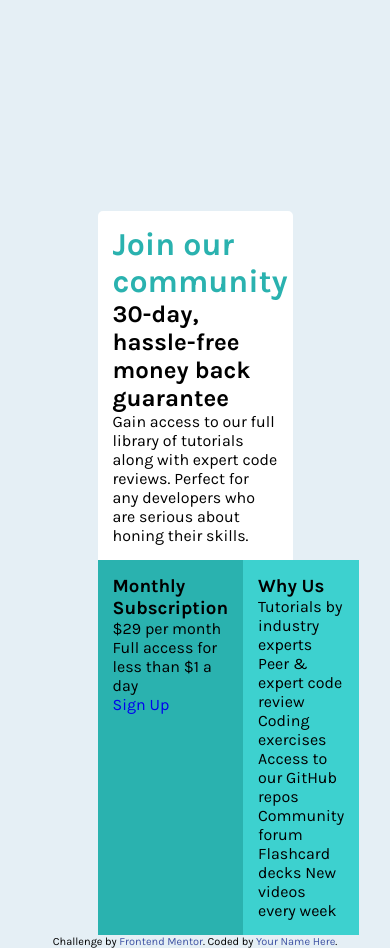
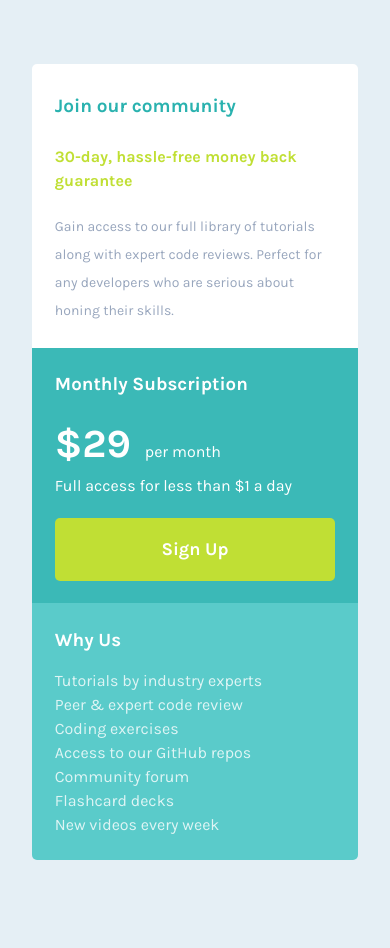
Before and after one commit to Lellien/frontend-mentor-challenge-single-price-grid-component-master, a plain HTML site: page index.html in a window 390 px wide. After the commit the page ends 924 px from the top, so only its background shows below. Drawn offline with Linux system fonts and the light colour scheme.

Commit message:
Restarted layout and styling for mobile design first

```diff
--- a/index.html
+++ b/index.html
@@ -17,37 +17,39 @@
     <title>Frontend Mentor | Single Price Grid Component</title>
   </head>
   <body>
-    <div class="main">
-      <div class="top">
-        <div class="container">
-          <h1>Join our community</h1>
-          <h2>30-day, hassle-free money back guarantee</h2>
+    <div class="container">
+      <section class="community padding">
+        <h1>Join our community</h1>
+        <h2>30-day, hassle-free money back guarantee</h2>
+        <p>
+          Gain access to our full library of tutorials along with expert code
+          reviews. Perfect for any developers who are serious about honing their
+          skills.
+        </p>
+      </section>
+      <section class="info">
+        <div class="info-1 padding">
+          <h3>Monthly Subscription</h3>
           <p>
-            Gain access to our full library of tutorials along with expert code
-            reviews. Perfect for any developers who are serious about honing
-            their skills.
-          </p>
-        </div>
-      </div>
-      <div class="bottom">
-        <div class="bottom-left container">
-          <h3>Monthly Subscription</h3>
-          <div class="cost">
             <span class="price">&dollar;29</span>
             <span class="freq">per month</span>
-          </div>
-          <p class="full-access">Full access for less than &dollar;1 a day</p>
-          <a href="#">Sign Up</a>
+          </p>
+          <p>Full access for less than &dollar;1 a day</p>
+          <a href="#"><button>Sign Up</button></a>
         </div>
-        <div class="bottom-right container">
+        <div class="info-2 padding">
           <h3>Why Us</h3>
-          <p>
-            Tutorials by industry experts Peer &amp; expert code review Coding
-            exercises Access to our GitHub repos Community forum Flashcard decks
-            New videos every week
-          </p>
+          <ul>
+            <li>Tutorials by industry experts</li>
+            <li>Peer &amp; expert code review</li>
+            <li>Coding exercises</li>
+            <li>Access to our GitHub repos</li>
+            <li>Community forum</li>
+            <li>Flashcard decks</li>
+            <li>New videos every week</li>
+          </ul>
         </div>
-      </div>
+      </section>
     </div>
 
     <footer>
--- a/scss/_config.scss
+++ b/scss/_config.scss
@@ -1,8 +1,19 @@
+@use "sass:color";
+
 $font-stack: "Karla", sans-serif;
 $primary-color: hsl(179, 62%, 43%);
 $secondary-color: hsl(71, 73%, 54%);
 $mid-gray: hsl(218, 22%, 67%);
 $light-gray: hsl(204, 43%, 93%);
 
-$desktop-width: 1440px;
-$mobile-width: 375px;
+@mixin bg-effect($color, $lighten: 0%) {
+  background: color.scale(
+    $color,
+    $saturation: -15%,
+    $alpha: -1%,
+    $lightness: $lighten
+  );
+}
+
+// desktop-width 1440px;
+// mobile-width 375px;
--- a/scss/_utils.scss
+++ b/scss/_utils.scss
@@ -1,3 +1,3 @@
-.container {
-  padding: 5%;
+.padding {
+  padding: 7%;
 }
--- a/scss/style.scss
+++ b/scss/style.scss
@@ -1,59 +1,121 @@
-@import "config";
-@import "util";
+@use "sass:color";
+@use "config";
+@use "utils";
 @import url("https://fonts.googleapis.com/css2?family=Karla:ital,wght@0,400;0,700;1,400;1,700&display=swap");
 
+*,
+*::before,
+*::after {
+  box-sizing: border-box;
+}
+* {
+  margin: 0;
+}
 body {
-  height: 100vh;
-  max-width: 1440px;
-  box-sizing: border-box;
-  margin: 0;
-  padding: 25vh 0;
-  background: $light-gray;
-  font-family: $font-stack;
+  line-height: 1.5;
+  -webkit-font-smoothing: antialiased;
+  padding: 4em 2em;
+  background: config.$light-gray;
+  font-family: config.$font-stack;
   font-size: 16px;
+  color: #ffff;
+  display: flex;
 }
-p {
-  margin: 0;
+
+input,
+button,
+textarea,
+select {
+  font: inherit;
+}
+p,
+h1,
+h2,
+h3,
+h4,
+h5,
+h6 {
+  overflow-wrap: break-word;
 }
 
 a {
   text-decoration: none;
 }
-.main {
-  max-width: 50%;
-  margin: 0 auto;
-  background: #ffff;
-  border-radius: 5px 5px;
 
-  h1,
-  h2,
-  h3,
-  p {
-    margin: 0;
+.container {
+  h1 {
+    color: config.$primary-color;
+    line-height: 2;
+    font-size: 19px;
+    margin-bottom: 20px;
   }
 
-  h1 {
-    color: $primary-color;
+  h2 {
+    color: config.$secondary-color;
+    font-size: 16px;
+    margin-bottom: 20px;
   }
-  .bottom {
-    display: flex;
 
-    &-left {
-      flex: 1;
-      background: $primary-color;
+  .community {
+    @include config.bg-effect(#ffff);
+    border-radius: 5px 5px 0 0;
+    p {
+      color: config.$mid-gray;
+      font-size: 14px;
+      line-height: 2;
+    }
+  }
+
+  .info {
+    h3 {
+      margin-bottom: 15px;
+    }
+    &-1 {
+      @include config.bg-effect(config.$primary-color, 8%);
+
+      /*       a {
+        display: block;
+      }
+ */
+      button {
+        display: block;
+        margin: 20px auto 0;
+        width: 100%;
+        padding: 1em 0;
+        border: none;
+        border-radius: 5px;
+        box-shadow: 1px 1px 5px (0, 0, 0, 0.4);
+        color: #ffff;
+        background: config.$secondary-color;
+        font-weight: 700;
+        font-size: 18px;
+      }
+
+      .price {
+        font-size: 40px;
+        font-weight: 700;
+        margin-right: 10px;
+      }
     }
 
-    &-right {
-      flex: 1;
-      background: lighten($primary-color, 10%);
+    &-2 {
+      @include config.bg-effect(config.$primary-color, 25%);
+      border-radius: 0 0 5px 5px;
+
+      ul {
+        padding: 0;
+        list-style: none;
+        opacity: 0.8;
+      }
     }
   }
 }
 
 .attribution {
-  font-size: 11px;
+  /*   font-size: 11px;
   text-align: center;
   a {
     color: hsl(228, 45%, 44%);
-  }
+  } */
+  display: none;
 }
```
Also changed, not shown: css/style.css.
